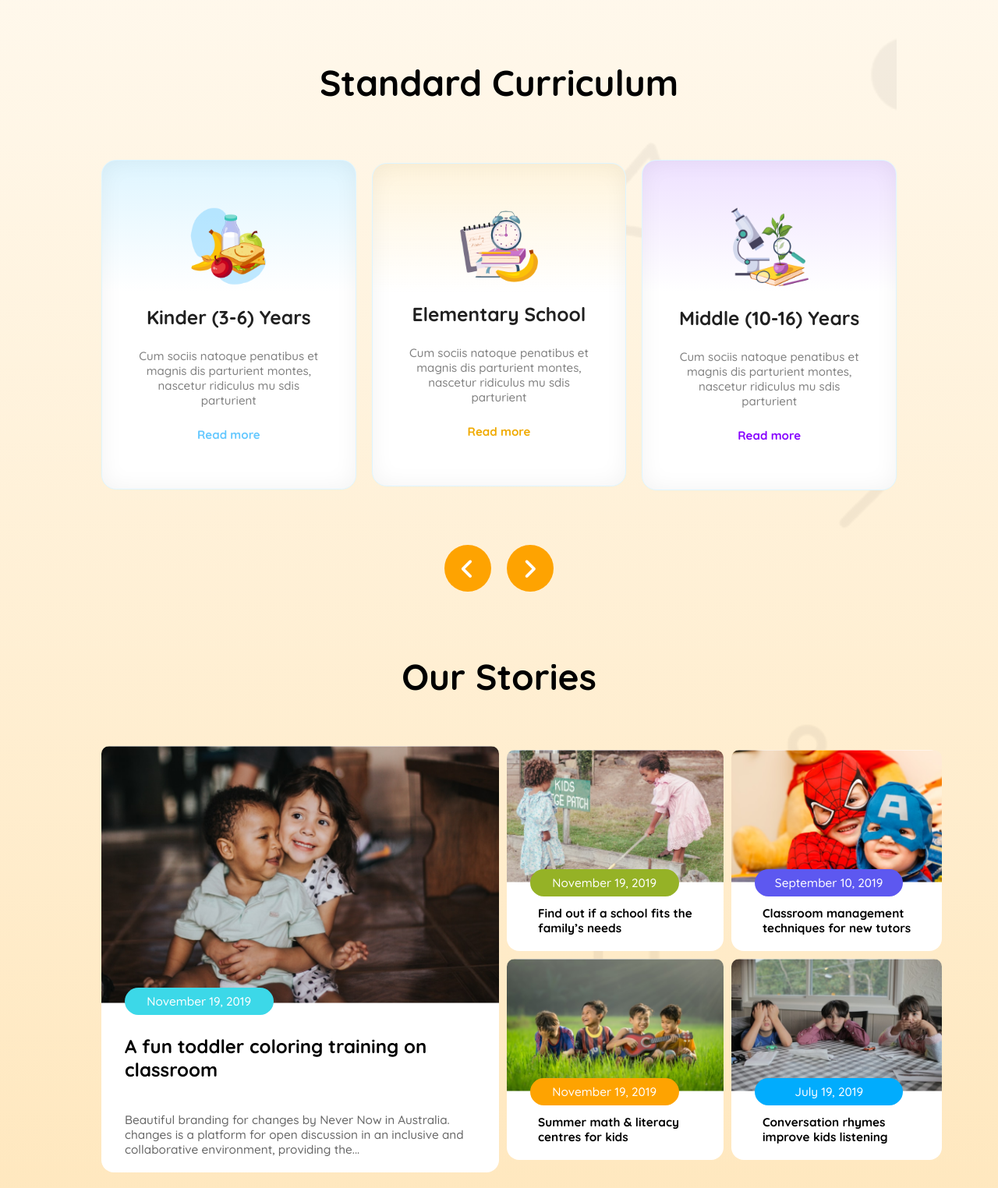
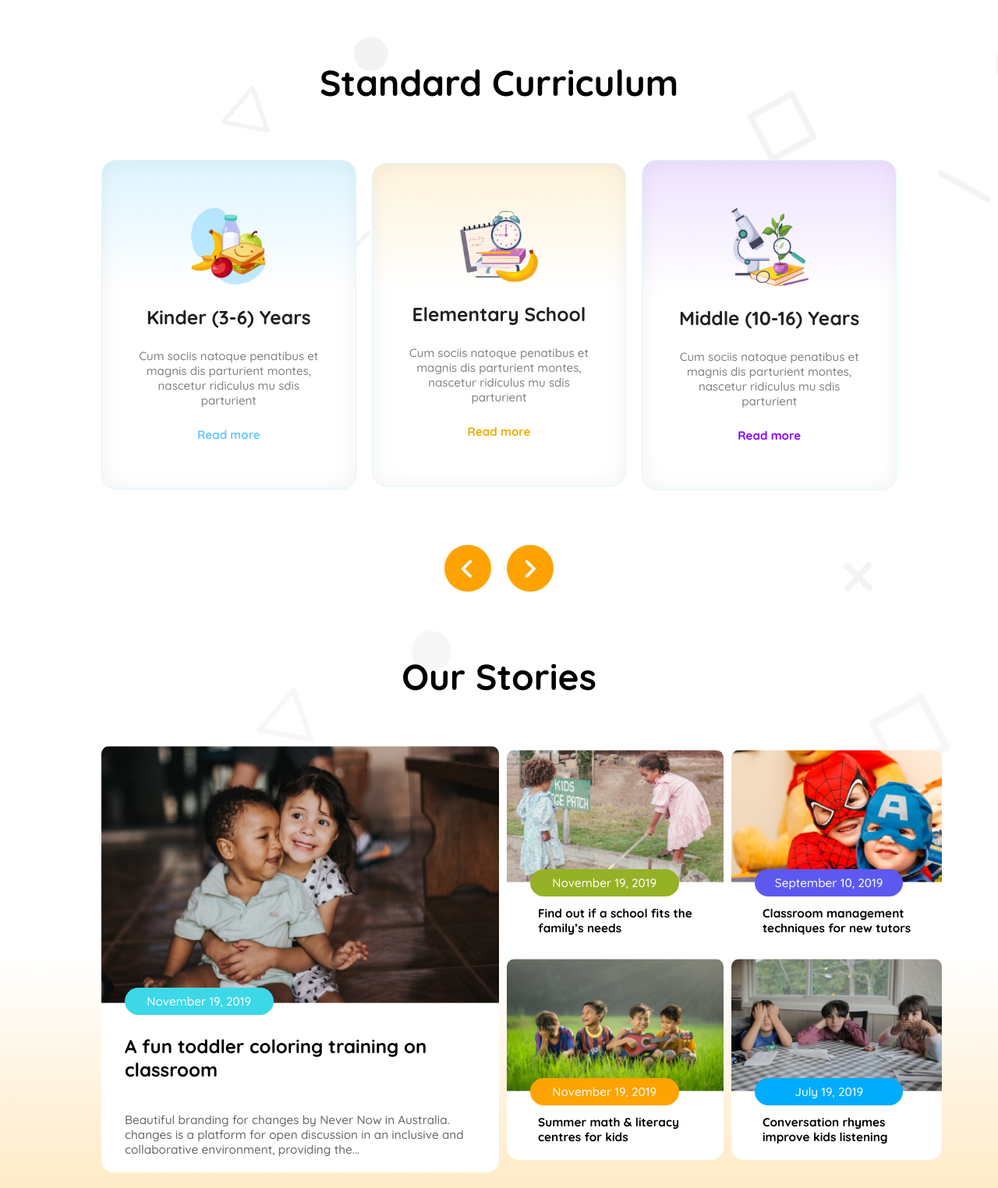
Before and after one commit to Pullock4981/Kids-school, a plain HTML site: page index.html in a window 1280 px wide. Shown: the part 676-2200 px from the top of the page at 78% size. Drawn offline with Linux system fonts and the light colour scheme.

Commit message:
add all edited section

```diff
--- a/index.html
+++ b/index.html
@@ -43,11 +43,13 @@
                             <li><a href="#" id="admission">Admission</a></li>
                         </ul>
                     </div>
+                    <div class="nav-icon-container">
                         <div>
                         <button class="nav-btn">Contact</button>
                     </div>
                     <div>
                         <i id="menu-icon" class="fas fa-bars"></i>
+                    </div>
                     </div>
                 </div>
             </nav>
@@ -82,9 +84,11 @@
 
     <!-- main section -->
 
-     <main class="section-margin main-container">
+     <main class="main-container">
 
-        <div class="curriculam-section">
+        <div class="main">
+            <div class="">
+                <div class="curriculam-section  section-margin ">
                     <div class="curriculam-title">
                         <h1>
                             Standard Curriculum
@@ -147,10 +151,14 @@
                         </div>
                     </div>
                 </div>
+            </div>
+        </div>
 
+        <div class="main">
             <!-- stories section -->
 
             <div class="stories">
+                <div class=" section-margin">
                     <!-- heading -->
                  <div class="stories-heading">
                     <h1>
@@ -240,8 +248,12 @@
                   <div class="view-all-btn">
                     <button class="hero-btn">View All</button>
                   </div>
+                </div>
 
             </div>
+        </div>
+
+
 
      </main>
 
--- a/style.css
+++ b/style.css
@@ -16,7 +16,6 @@
 
 .body{
     padding-top: 12px;
-    background: linear-gradient(0.00deg, rgba(254, 163, 1, 0.3),rgba(255, 255, 255, 0.3) 100%);
 }
 
 .section-margin{
@@ -162,15 +161,13 @@
     width: 100%;
 }
 
-.doted-hr-line{
-    border: 1px dashed rgb(15, 14, 14);
-}
+
 
 /* main section style */
 
-.main-container{
+.main{
     background-image: url(assets/bg.png);
-    /* background-repeat: no-repeat; */
+    background-repeat:no-repeat;
     background-size: cover;
     margin-top: 50px;
 }
@@ -281,6 +278,8 @@
 
 .stories{
     margin-top: 50px;
+    padding-bottom: 40px;
+    background: linear-gradient(0.00deg, rgba(254, 163, 1, 0.3),rgba(255, 255, 255, 0.3) 50%);
 }
 
 .stories-heading h1{
@@ -444,7 +443,7 @@
 
 .footer{
     background: rgb(1, 172, 253);
-    margin-top: 40px;
+    /* margin-top: 40px; */
     padding: 80px 0px;
 }
 
```
Lines whose indentation alone changed are shown as unchanged.
